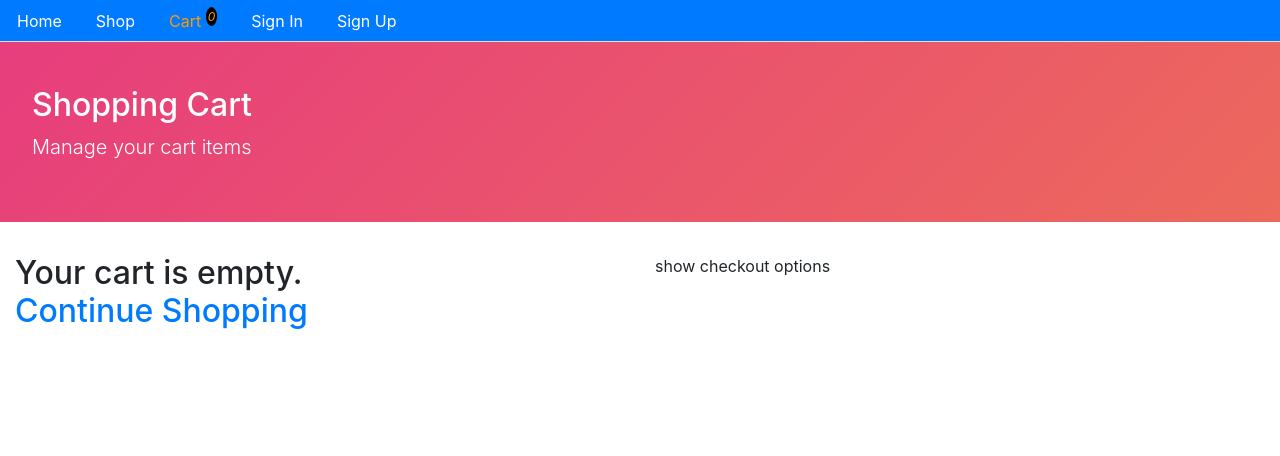
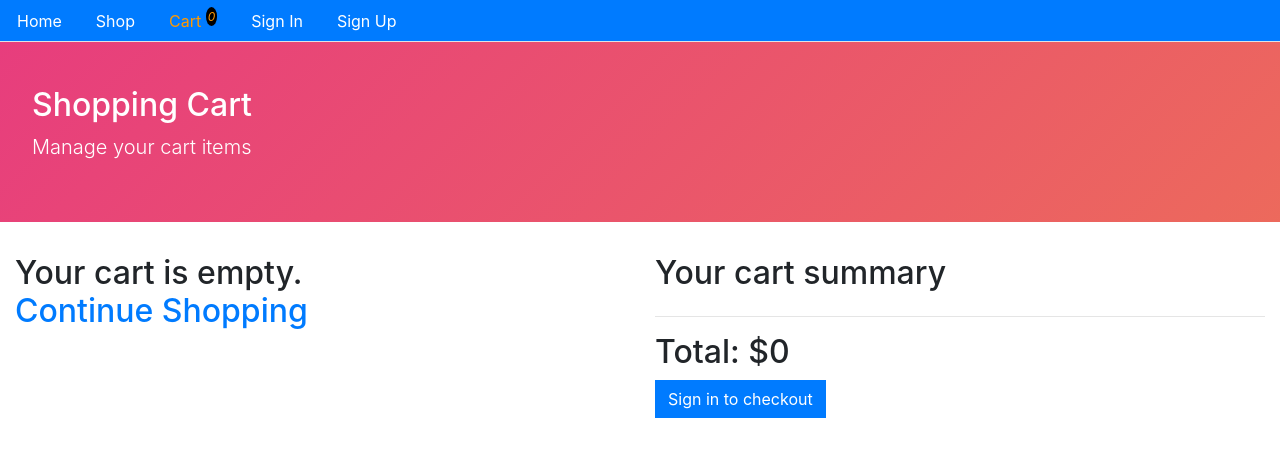
Before and after one commit to NamNguyenGit/FullStack-Mern-Ecommerce, a React (Create React App) app in the folder ecommerce-front/: page /cart in a window 1280 px wide. Shown: the top 456 px of the page. Built offline with nearby package versions, Linux system fonts and the light colour scheme.

Commit message:
Cart total

```diff
--- a/ecommerce-front/src/cores/Cart.js
+++ b/ecommerce-front/src/cores/Cart.js
@@ -3,6 +3,7 @@
 import { getCart, removeItem } from "./cartHelps";
 import Layout from "./Layout";
 import { Link } from "react-router-dom";
+import Checkout from "./Checkout";
 
 const Cart = () => {
     const [run, setRun] = useState(false);
@@ -57,7 +58,9 @@
             {items.length > 0 ? showItems(items) : noItemsMessages()}
           </div>
           <div className="col-6">
-            <p>show checkout options</p>
+           <h2 className="mb-4"> Your cart summary </h2>
+           <hr />
+           <Checkout products={items} />
           </div>
         </div>
       </Layout>
--- /dev/null
+++ b/ecommerce-front/src/cores/Checkout.js
@@ -0,0 +1,35 @@
+import { Link } from "react-router-dom";
+import { isAuthenticated } from "../auth";
+
+const Checkout = ({ products }) => {
+  const getTotal = () => {
+    return products.reduce((currentValue, nextValue) => {
+      return currentValue + nextValue.count * nextValue.price;
+    }, 0);
+  };
+
+  const showCheckout = () => {
+    return (
+      <>
+        {isAuthenticated() ? (
+          <button className="btn btn-success"> Checkout</button>
+        ) : (
+          <Link to="/signIn">
+            <button className="btn btn-primary"> Sign in to checkout</button>
+          </Link>
+        )}
+      </>
+    );
+  };
+  return (
+    <>
+      <h2>
+        Total: <span>$</span>
+        {getTotal()}
+      </h2>
+      {showCheckout()}
+    </>
+  );
+};
+
+export default Checkout;
```
